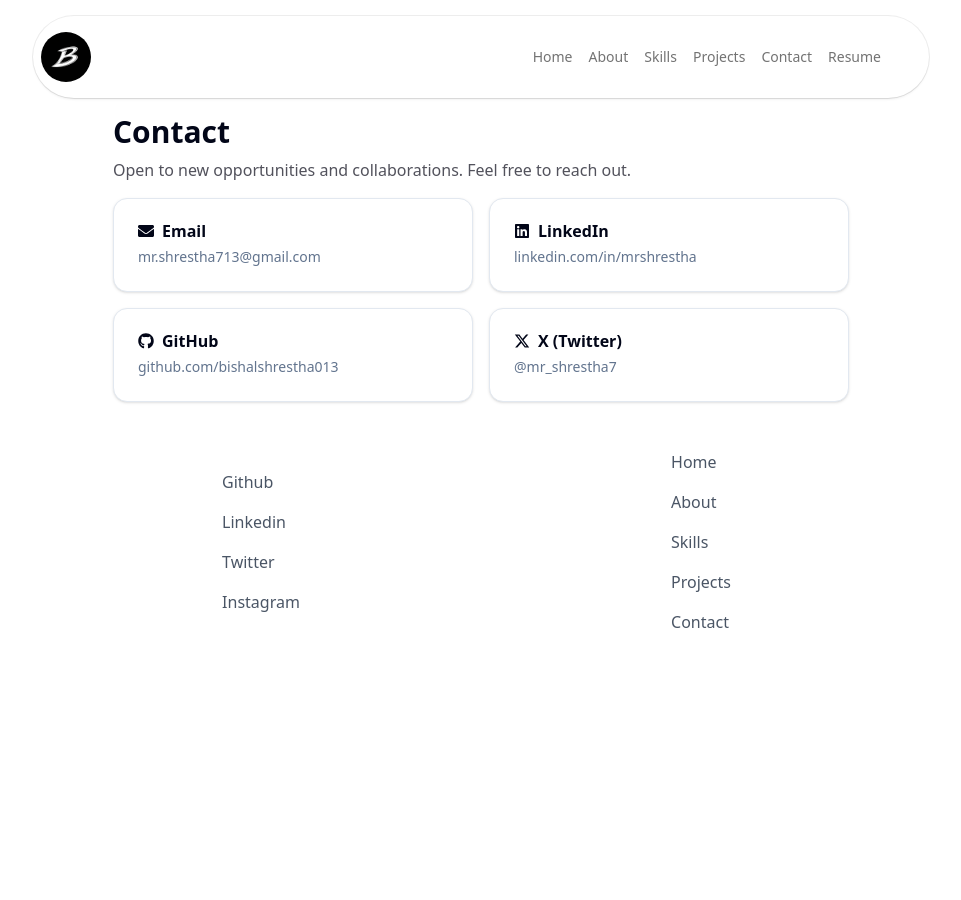
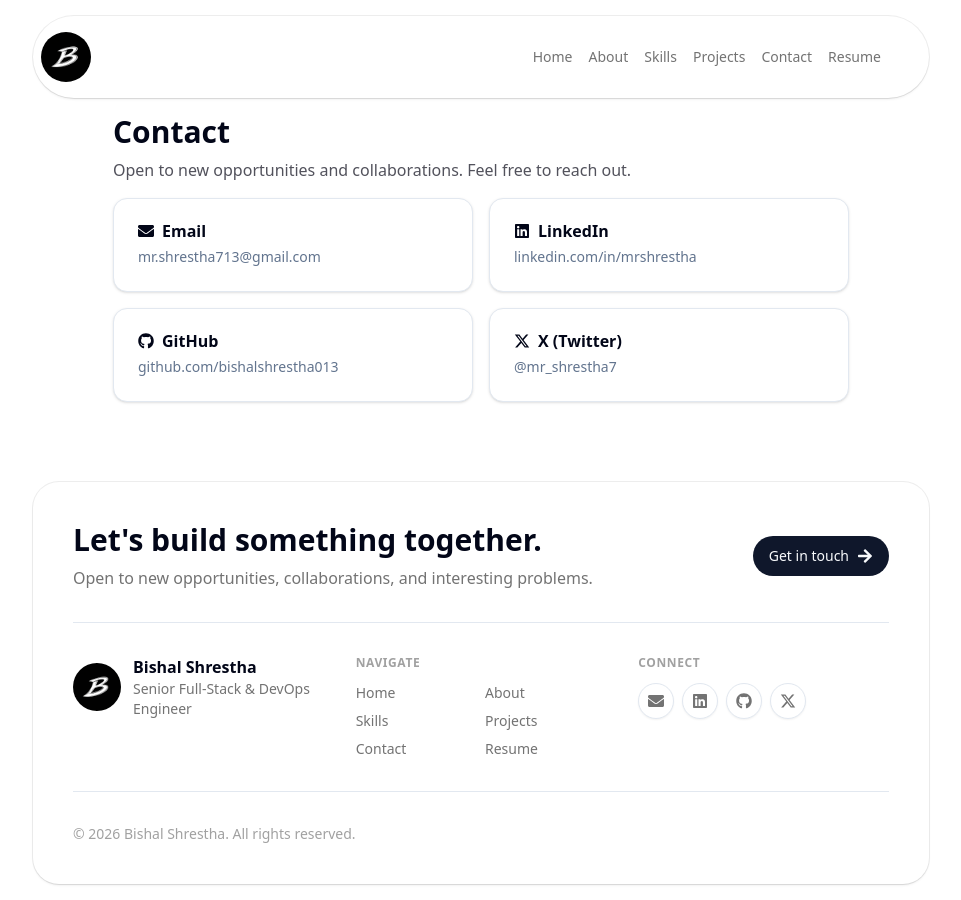
Before and after one commit to bishalshrestha013/portfolio-site, a Next.js app: page /contact in a window 1280 px wide. Shown: the whole page, without its empty margins (159-1120 px from the left). Before the commit the page ends 816 px from the top, so only its background shows below. Built offline with nearby package versions, Linux system fonts and the light colour scheme.

Commit message:
feat: udpate the navbar and footer

```diff
--- a/app/layout.tsx
+++ b/app/layout.tsx
@@ -27,7 +27,7 @@ export default function RootLayout({
   return (
     <html lang="en">
       <body
-        className={`${geistSans.variable} ${geistMono.variable} antialiased h-screen`}
+        className={`${geistSans.variable} ${geistMono.variable} antialiased min-h-screen`}
       >
         <Navbar />
         {children}
--- a/components/footer.tsx
+++ b/components/footer.tsx
@@ -1,24 +1,109 @@
-import { NAV_LINKS, SOCIAL_LINKS } from "@/constants";
+import { CONTACT_LINKS, NAV_LINKS, RESUME_PATH } from "@/constants";
 import Link from "next/link";
+import Image from "next/image";
+import Logo from "@/app/logo.png";
+import { FaArrowRight } from "react-icons/fa";
+import { Button } from "@/components/ui/button";
 
 const Footer = () => {
-  const renderFooterLinksGroup = (links: { href: string; name: string }[]) => {
-    return (
-      <div className="flex flex-col space-y-4">
-        {links.map((link, index) => (
-          <Link key={index} href={link.href}>
-            {link.name}
-          </Link>
-        ))}
-      </div>
-    );
-  };
+  const currentYear = new Date().getFullYear();
 
   return (
-    <footer className="mt-4 max-w-4xl mx-auto w-full text-gray-600 p-4">
-      <div className="w-full max-w-4xl grid md:grid-cols-2 gap-4 md:place-items-center">
-        {renderFooterLinksGroup(SOCIAL_LINKS)}
-        {renderFooterLinksGroup(NAV_LINKS)}
+    <footer className="mt-16 md:px-4 md:pb-4">
+      <div className="max-w-4xl mx-auto bg-white md:rounded-4xl shadow-aceternity p-6 md:p-10">
+        <div className="flex flex-col md:flex-row md:items-center md:justify-between gap-6">
+          <div>
+            <h2 className="text-2xl md:text-3xl font-bold">
+              Let&apos;s build something together.
+            </h2>
+            <p className="mt-2 text-neutral-500">
+              Open to new opportunities, collaborations, and interesting
+              problems.
+            </p>
+          </div>
+          <Button asChild size="lg" className="rounded-full self-start md:self-auto">
+            <Link href="/contact">
+              Get in touch <FaArrowRight />
+            </Link>
+          </Button>
+        </div>
+
+        <hr className="my-8" />
+
+        <div className="grid items-start gap-8 md:grid-cols-3">
+          <div className="flex items-center gap-3">
+            <Image
+              src={Logo}
+              alt="logo"
+              height={48}
+              width={48}
+              className="rounded-full"
+            />
+            <div>
+              <p className="font-semibold">Bishal Shrestha</p>
+              <p className="text-sm text-neutral-500">
+                Senior Full-Stack & DevOps Engineer
+              </p>
+            </div>
+          </div>
+
+          <div>
+            <h3 className="text-xs font-semibold uppercase tracking-wider text-neutral-400">
+              Navigate
+            </h3>
+            <div className="mt-3 grid grid-cols-2 gap-2 text-sm text-neutral-500">
+              {NAV_LINKS.map((link) => (
+                <Link
+                  className="hover:text-neutral-900"
+                  key={link.name}
+                  href={link.href}
+                >
+                  {link.name}
+                </Link>
+              ))}
+              <Link
+                className="hover:text-neutral-900"
+                href={RESUME_PATH}
+                target="_blank"
+                rel="noopener noreferrer"
+              >
+                Resume
+              </Link>
+            </div>
+          </div>
+
+          <div>
+            <h3 className="text-xs font-semibold uppercase tracking-wider text-neutral-400">
+              Connect
+            </h3>
+            <div className="mt-3 flex gap-2">
+              {CONTACT_LINKS.map(({ name, href, icon: ContactIcon }) => (
+                <Button
+                  asChild
+                  key={name}
+                  variant="outline"
+                  size="icon"
+                  className="rounded-full text-neutral-500 hover:text-neutral-900"
+                >
+                  <Link
+                    href={href}
+                    aria-label={name}
+                    target={href.startsWith("http") ? "_blank" : undefined}
+                    rel="noopener noreferrer"
+                  >
+                    <ContactIcon />
+                  </Link>
+                </Button>
+              ))}
+            </div>
+          </div>
+        </div>
+
+        <hr className="my-8" />
+
+        <p className="text-sm text-neutral-400">
+          © {currentYear} Bishal Shrestha. All rights reserved.
+        </p>
       </div>
     </footer>
   );
--- a/components/navbar.tsx
+++ b/components/navbar.tsx
@@ -5,7 +5,7 @@ import Logo from "../app/logo.png";
 import Image from "next/image";
 import { Menu } from "lucide-react";
 import { useState } from "react";
-import { NAV_LINKS } from "@/constants";
+import { NAV_LINKS, RESUME_PATH } from "@/constants";
 
 const Navbar = () => {
   const [open, setOpen] = useState(false);
@@ -34,7 +34,7 @@ const Navbar = () => {
           {renderNavLinks()}
           <Link
             className="hover:text-neutral-900"
-            href="/assets/resume.pdf"
+            href={RESUME_PATH}
             target="_blank"
             rel="noopener noreferrer"
           >
@@ -50,7 +50,7 @@ const Navbar = () => {
               {renderNavLinks()}
               <Link
                 className="hover:text-neutral-900"
-                href="/assets/resume.pdf"
+                href={RESUME_PATH}
                 target="_blank"
                 rel="noopener noreferrer"
               >
--- a/constants/index.ts
+++ b/constants/index.ts
@@ -61,12 +61,7 @@ export const CONTACT_LINKS: {
   },
 ];
 
-export const SOCIAL_LINKS = [
-  { name: "Github", href: "/" },
-  { name: "Linkedin", href: "/" },
-  { name: "Twitter", href: "/" },
-  { name: "Instagram", href: "/" },
-];
+export const RESUME_PATH = "/assets/resume.pdf";
 
 export const WORK_EXPERIENCES: {
   company: string;
```
